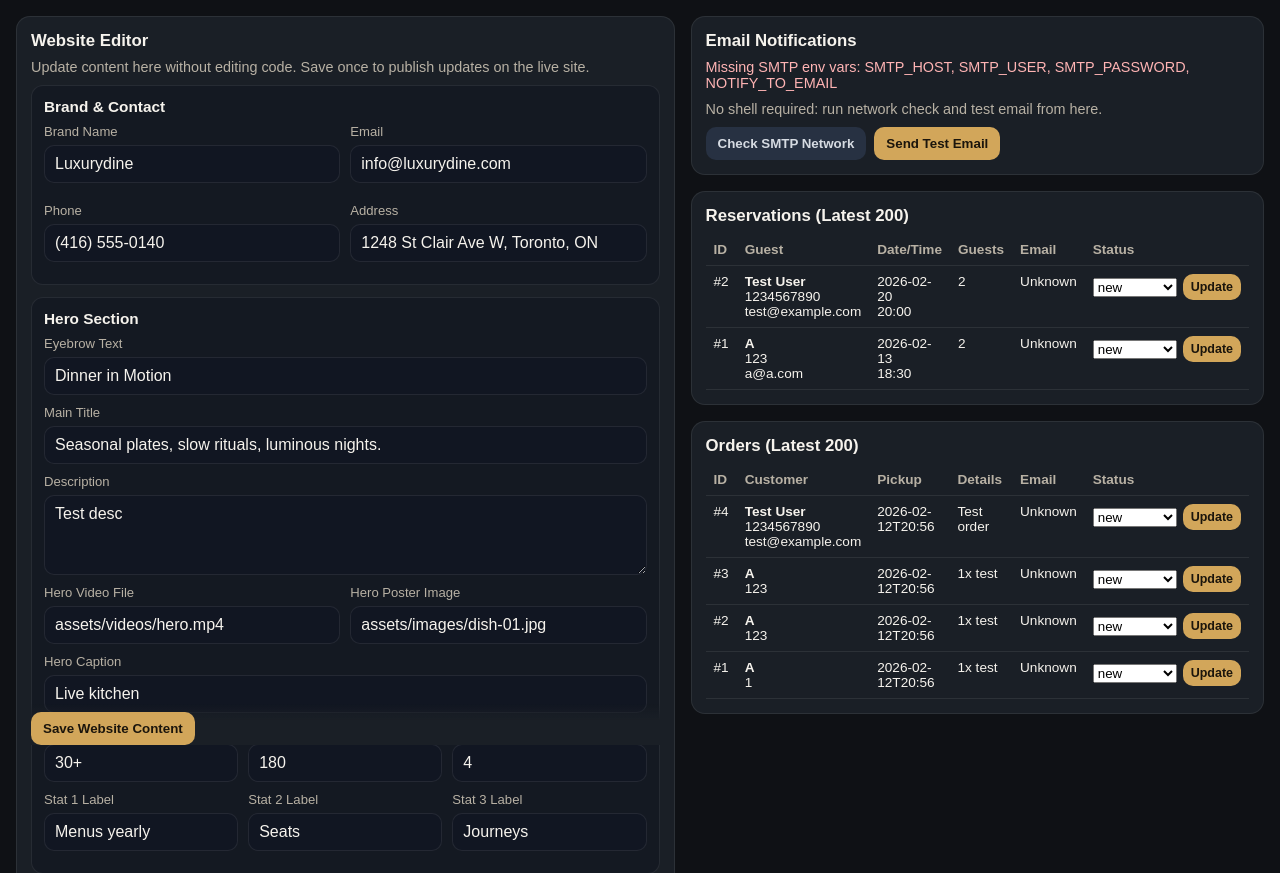
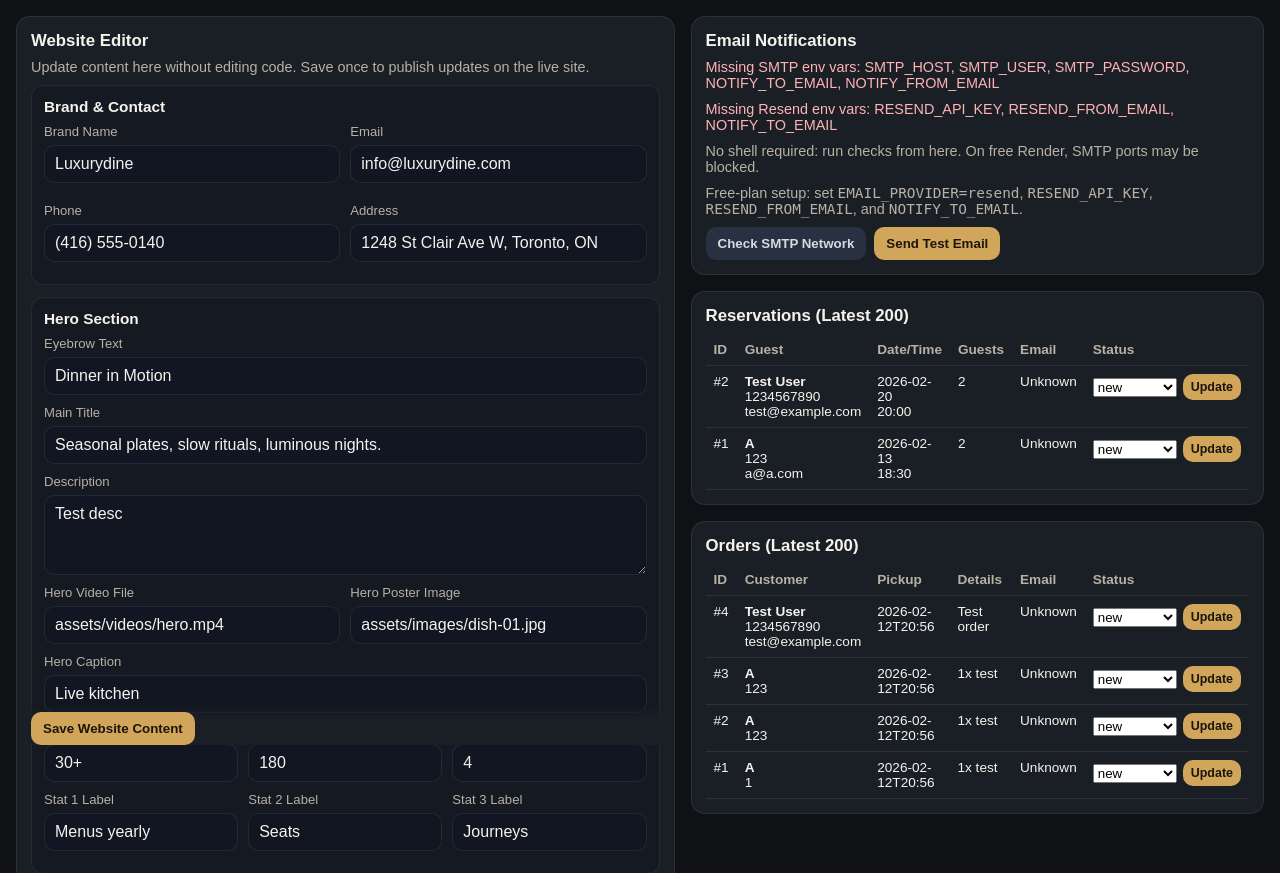
Before and after one commit to Prigoatanshu/luxuryrestaurant, a Flask app: page /admin in a window 1280 px wide. Shown: the part 47-920 px from the top of the page. Run offline with Flask 3, Linux system fonts and the light colour scheme; the visitor is signed in with stand-in values (Sample User, id 1).

Commit message:
Add files via upload

```diff
--- a/app.py
+++ b/app.py
@@ -3,6 +3,8 @@ import os
 import smtplib
 import socket
 import threading
+import urllib.error
+import urllib.request
 from datetime import datetime, timezone
 from email.message import EmailMessage
 from functools import wraps
@@ -136,6 +138,13 @@ def parse_env_bool(name: str, default: bool = False) -> bool:
     return value.strip().lower() in {"1", "true", "yes", "on"}
 
 
+def email_provider_mode() -> str:
+    mode = os.getenv("EMAIL_PROVIDER", "auto").strip().lower()
+    if mode in {"smtp", "resend", "auto"}:
+        return mode
+    return "auto"
+
+
 def smtp_config() -> tuple[dict[str, str | int | bool], list[str], str | None]:
     smtp_host = os.getenv("SMTP_HOST", "").strip()
     smtp_user = os.getenv("SMTP_USER", "").strip()
@@ -177,10 +186,50 @@ def smtp_config() -> tuple[dict[str, str | int | bool], list[str], str | None]:
     return config, missing, None
 
 
-def smtp_network_diagnostics() -> tuple[bool, str]:
-    config, _missing, config_error = smtp_config()
+def resend_config() -> tuple[dict[str, str], list[str]]:
+    resend_api_key = os.getenv("RESEND_API_KEY", "").strip()
+    resend_from = os.getenv("RESEND_FROM_EMAIL", os.getenv("NOTIFY_FROM_EMAIL", "")).strip()
+    resend_to = os.getenv("NOTIFY_TO_EMAIL", "").strip()
+
+    config = {
+        "api_key": resend_api_key,
+        "from": resend_from,
+        "to": resend_to,
+    }
+
+    missing = []
+    if not resend_api_key:
+        missing.append("RESEND_API_KEY")
+    if not resend_from:
+        missing.append("RESEND_FROM_EMAIL")
+    if not resend_to:
+        missing.append("NOTIFY_TO_EMAIL")
+
+    return config, missing
+
+
+def smtp_status() -> tuple[bool, str]:
+    _config, missing, config_error = smtp_config()
     if config_error:
         return False, config_error
+    if missing:
+        return False, f"Missing SMTP env vars: {', '.join(missing)}"
+    return True, ""
+
+
+def resend_status() -> tuple[bool, str]:
+    _config, missing = resend_config()
+    if missing:
+        return False, f"Missing Resend env vars: {', '.join(missing)}"
+    return True, ""
+
+
+def smtp_network_diagnostics() -> tuple[bool, str]:
+    config, missing, config_error = smtp_config()
+    if config_error:
+        return False, config_error
+    if missing:
+        return False, f"Missing SMTP env vars: {', '.join(missing)}"
 
     host = str(config.get("host", "")).strip()
     port = int(config.get("port", 0))
@@ -197,41 +246,29 @@ def smtp_network_diagnostics() -> tuple[bool, str]:
     resolved = sorted({row[4][0] for row in addr_info if row and row[4]})
     resolved_text = ", ".join(resolved[:3]) if resolved else "unknown"
 
-    try:
-        with socket.create_connection((host, port), timeout=10):
-            pass
-    except OSError as error:
-        return False, f"TCP connect failed for {host}:{port}: {error}"
+    connected_ip = ""
+    last_error = None
+    for row in addr_info:
+        sockaddr = row[4]
+        if not sockaddr:
+            continue
+        try:
+            with socket.create_connection(sockaddr, timeout=10):
+                connected_ip = str(sockaddr[0])
+                break
+        except OSError as error:
+            last_error = error
+
+    if not connected_ip:
+        if last_error:
+            return False, f"TCP connect failed for {host}:{port}: {last_error}"
+        return False, f"TCP connect failed for {host}:{port}"
 
     mode = "SSL" if config["use_ssl"] else ("TLS" if config["use_tls"] else "plain")
-    return True, f"SMTP network OK ({host}:{port}, mode={mode}, resolved={resolved_text})"
+    return True, f"SMTP network OK ({host}:{port}, mode={mode}, resolved={resolved_text}, connected={connected_ip})"
 
 
-def log_smtp_diagnostics() -> None:
-    config, missing, config_error = smtp_config()
-    if config_error:
-        app.logger.warning("Email notifications disabled: %s", config_error)
-        return
-
-    if missing:
-        app.logger.warning(
-            "Email notifications disabled. Missing env vars: %s",
-            ", ".join(missing),
-        )
-        return
-
-    mode = "SSL" if config["use_ssl"] else ("TLS" if config["use_tls"] else "plain")
-    app.logger.info(
-        "Email notifications enabled. host=%s port=%s mode=%s to=%s from=%s",
-        config["host"],
-        config["port"],
-        mode,
-        config["to"],
-        config["from"],
-    )
-
-
-def send_notification_email(subject: str, body: str) -> tuple[bool, str]:
+def send_smtp_email(subject: str, body: str) -> tuple[bool, str]:
     config, missing, config_error = smtp_config()
     if config_error:
         return False, config_error
@@ -266,10 +303,142 @@ def send_notification_email(subject: str, body: str) -> tuple[bool, str]:
     return True, ""
 
 
+def send_resend_email(subject: str, body: str) -> tuple[bool, str]:
+    config, missing = resend_config()
+    if missing:
+        return False, f"Missing Resend env vars: {', '.join(missing)}"
+
+    payload = {
+        "from": config["from"],
+        "to": [config["to"]],
+        "subject": subject,
+        "text": body,
+    }
+    request_data = json.dumps(payload).encode("utf-8")
+    request_obj = urllib.request.Request(
+        "https://api.resend.com/emails",
+        data=request_data,
+        method="POST",
+        headers={
+            "Content-Type": "application/json",
+            "Authorization": f"Bearer {config['api_key']}",
+        },
+    )
+
+    try:
+        with urllib.request.urlopen(request_obj, timeout=20) as response:
+            if 200 <= response.status < 300:
+                return True, ""
+            response_body = response.read().decode("utf-8", errors="ignore")
+            return False, f"Resend API HTTP {response.status}: {response_body[:200]}"
+    except urllib.error.HTTPError as error:
+        response_body = error.read().decode("utf-8", errors="ignore")
+        return False, f"Resend API HTTP {error.code}: {response_body[:200]}"
+    except Exception as error:
+        app.logger.exception("Failed to send notification email via Resend")
+        return False, str(error)
+
+
+def send_notification_email(subject: str, body: str) -> tuple[bool, str]:
+    mode = email_provider_mode()
+    smtp_ready, smtp_error = smtp_status()
+    resend_ready, resend_error = resend_status()
+
+    if mode == "smtp":
+        if not smtp_ready:
+            return False, smtp_error
+        return send_smtp_email(subject, body)
+
+    if mode == "resend":
+        if not resend_ready:
+            return False, resend_error
+        return send_resend_email(subject, body)
+
+    if smtp_ready:
+        smtp_sent, smtp_send_error = send_smtp_email(subject, body)
+        if smtp_sent:
+            return True, ""
+        if resend_ready:
+            resend_sent, resend_send_error = send_resend_email(subject, body)
+            if resend_sent:
+                app.logger.warning("SMTP failed but Resend fallback succeeded: %s", smtp_send_error)
+                return True, ""
+            return False, f"SMTP failed ({smtp_send_error}); Resend failed ({resend_send_error})"
+        return False, smtp_send_error
+
+    if resend_ready:
+        return send_resend_email(subject, body)
+
+    errors = [err for err in [smtp_error, resend_error] if err]
+    return False, "No usable email provider configured. " + " | ".join(errors)
+
+
+def active_email_mode() -> str:
+    mode = email_provider_mode()
+    if mode in {"smtp", "resend"}:
+        return mode
+
+    smtp_ready, _smtp_error = smtp_status()
+    if smtp_ready:
+        return "smtp"
+
+    resend_ready, _resend_error = resend_status()
+    if resend_ready:
+        return "resend"
+
+    return "none"
+
+
+def log_email_diagnostics() -> None:
+    mode = active_email_mode()
+    if mode == "smtp":
+        config, _missing, _config_error = smtp_config()
+        transport = "SSL" if config["use_ssl"] else ("TLS" if config["use_tls"] else "plain")
+        app.logger.info(
+            "Email notifications enabled via SMTP. host=%s port=%s mode=%s to=%s from=%s",
+            config["host"],
+            config["port"],
+            transport,
+            config["to"],
+            config["from"],
+        )
+        return
+
+    if mode == "resend":
+        config, _missing = resend_config()
+        app.logger.info(
+            "Email notifications enabled via Resend API. to=%s from=%s",
+            config["to"],
+            config["from"],
+        )
+        return
+
+    smtp_ready, smtp_error = smtp_status()
+    resend_ready, resend_error = resend_status()
+    app.logger.warning(
+        "Email notifications disabled. SMTP(%s): %s | RESEND(%s): %s",
+        smtp_ready,
+        smtp_error,
+        resend_ready,
+        resend_error,
+    )
+
+
 def email_config_diagnostics() -> tuple[bool, list[str]]:
-    required = ["SMTP_HOST", "SMTP_USER", "SMTP_PASSWORD", "NOTIFY_TO_EMAIL"]
-    missing = [name for name in required if not os.getenv(name)]
-    return (len(missing) == 0, missing)
+    mode = email_provider_mode()
+    smtp_ready, smtp_error = smtp_status()
+    resend_ready, resend_error = resend_status()
+
+    if mode == "smtp":
+        return smtp_ready, ([] if smtp_ready else [smtp_error])
+    if mode == "resend":
+        return resend_ready, ([] if resend_ready else [resend_error])
+
+    if smtp_ready or resend_ready:
+        return True, []
+
+    issues = [error for error in [smtp_error, resend_error] if error]
+    return False, issues
 
 
 def is_admin_authenticated() -> bool:
@@ -579,6 +748,7 @@ def admin_panel():
     reservations = sorted(load_reservations(), key=lambda row: row.get("created_at", ""), reverse=True)[:200]
     orders = sorted(load_orders(), key=lambda row: row.get("created_at", ""), reverse=True)[:200]
     email_ok, email_missing = email_config_diagnostics()
+    email_mode = active_email_mode()
 
     return render_template(
         "admin_panel.html",
@@ -587,6 +757,7 @@ def admin_panel():
         orders=orders,
         email_ok=email_ok,
         email_missing=email_missing,
+        email_mode=email_mode,
     )
 
 
@@ -638,7 +809,7 @@ def admin_update_content():
 def admin_email_test():
     email_ok, email_missing = email_config_diagnostics()
     if not email_ok:
-        flash(f"Missing SMTP env vars: {', '.join(email_missing)}", "error")
+        flash("Email configuration issue: " + " | ".join(email_missing), "error")
         return redirect(url_for("admin_panel"))
 
     sent, error = send_notification_email(
@@ -656,6 +827,10 @@ def admin_email_test():
 @app.post("/admin/smtp-check")
 @admin_required
 def admin_smtp_check():
+    if active_email_mode() == "resend":
+        flash("SMTP check skipped: active email mode is RESEND.", "success")
+        return redirect(url_for("admin_panel"))
+
     ok, message = smtp_network_diagnostics()
     flash(message, "success" if ok else "error")
     return redirect(url_for("admin_panel"))
@@ -763,7 +938,7 @@ def handle_500(_error):
 
 
 init_storage()
-log_smtp_diagnostics()
+log_email_diagnostics()
 
 if __name__ == "__main__":
     port = int(os.environ.get("PORT", 10000))
--- a/templates/admin_panel.html
+++ b/templates/admin_panel.html
@@ -590,13 +590,17 @@
         <div class="panel" style="margin-bottom: 16px;">
           <h2>Email Notifications</h2>
           {% if email_ok %}
-            <p style="color: #8ee0b2;">SMTP configuration is present.</p>
+            <p style="color: #8ee0b2;">Email configuration is present. Active mode: {{ email_mode|upper }}.</p>
           {% else %}
-            <p style="color: #ffb4b4;">
-              Missing SMTP env vars: {{ email_missing | join(', ') }}
-            </p>
+            {% for issue in email_missing %}
+              <p style="color: #ffb4b4;">{{ issue }}</p>
+            {% endfor %}
           {% endif %}
-          <p>No shell required: run network check and test email from here.</p>
+          <p>No shell required: run checks from here. On free Render, SMTP ports may be blocked.</p>
+          <p>
+            Free-plan setup: set <code>EMAIL_PROVIDER=resend</code>, <code>RESEND_API_KEY</code>,
+            <code>RESEND_FROM_EMAIL</code>, and <code>NOTIFY_TO_EMAIL</code>.
+          </p>
           <div class="actions">
             <form method="post" action="{{ url_for('admin_smtp_check') }}">
               <button type="submit" class="btn-secondary">Check SMTP Network</button>
@@ -662,7 +666,7 @@
                   </tr>
                 {% else %}
                   <tr>
-                    <td colspan="5">No reservations yet.</td>
+                    <td colspan="6">No reservations yet.</td>
                   </tr>
                 {% endfor %}
               </tbody>
@@ -722,7 +726,7 @@
                   </tr>
                 {% else %}
                   <tr>
-                    <td colspan="5">No orders yet.</td>
+                    <td colspan="6">No orders yet.</td>
                   </tr>
                 {% endfor %}
               </tbody>
```
Also changed, not shown: data/orders.json (line endings or trailing spaces).
